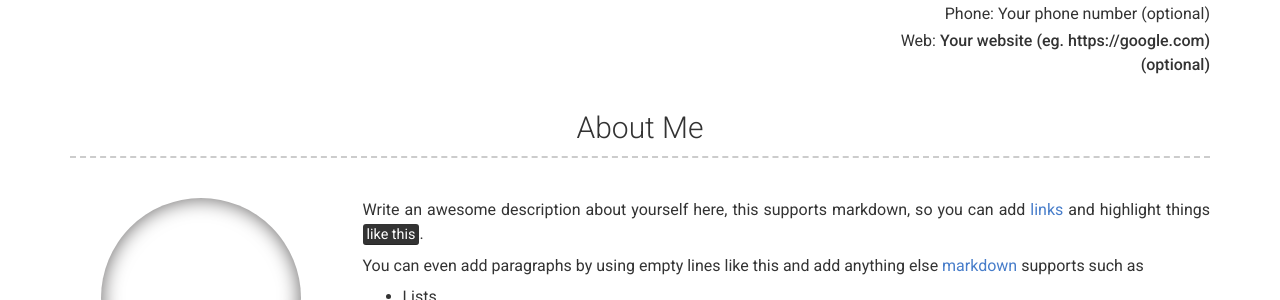
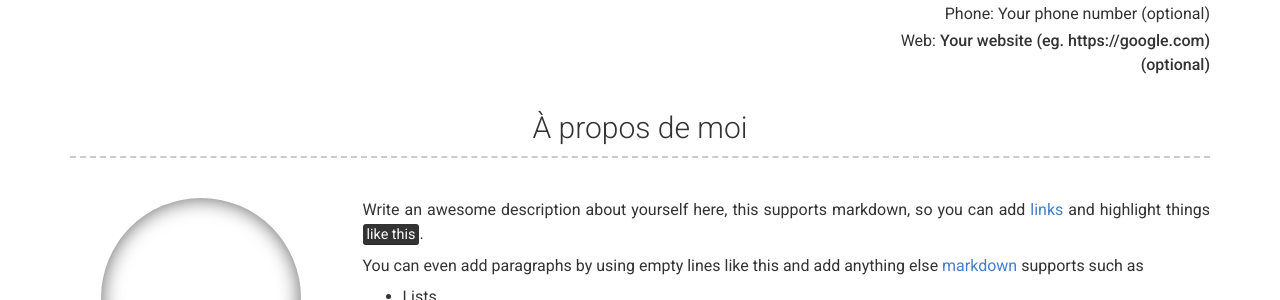
Before and after one commit to baptisteLeperia/cv, a Jekyll site: the page built from index.md, in a window 1280 px wide. Shown: the part 275-575 px from the top of the page. Built offline with Jekyll 4.4.1, drawn with Linux system fonts in a browser that asks for light colours; nearby versions of some CDN libraries.

Commit message:
French translate

```diff
--- a/_includes/about.html
+++ b/_includes/about.html
@@ -1,6 +1,6 @@
 <div class="container intro-container">
   <h3 id="{{ site.about_title | slugify | default: 'about-me' }}">{{ site.about_title | default:
-  "About Me" }}</h3>
+  "À propos de moi" }}</h3>
   <div class="row clearfix">
     {%- if site.about_profile_image -%}
       <div class="col-xs-12 col-sm-4 col-md-3 no-print">
```
